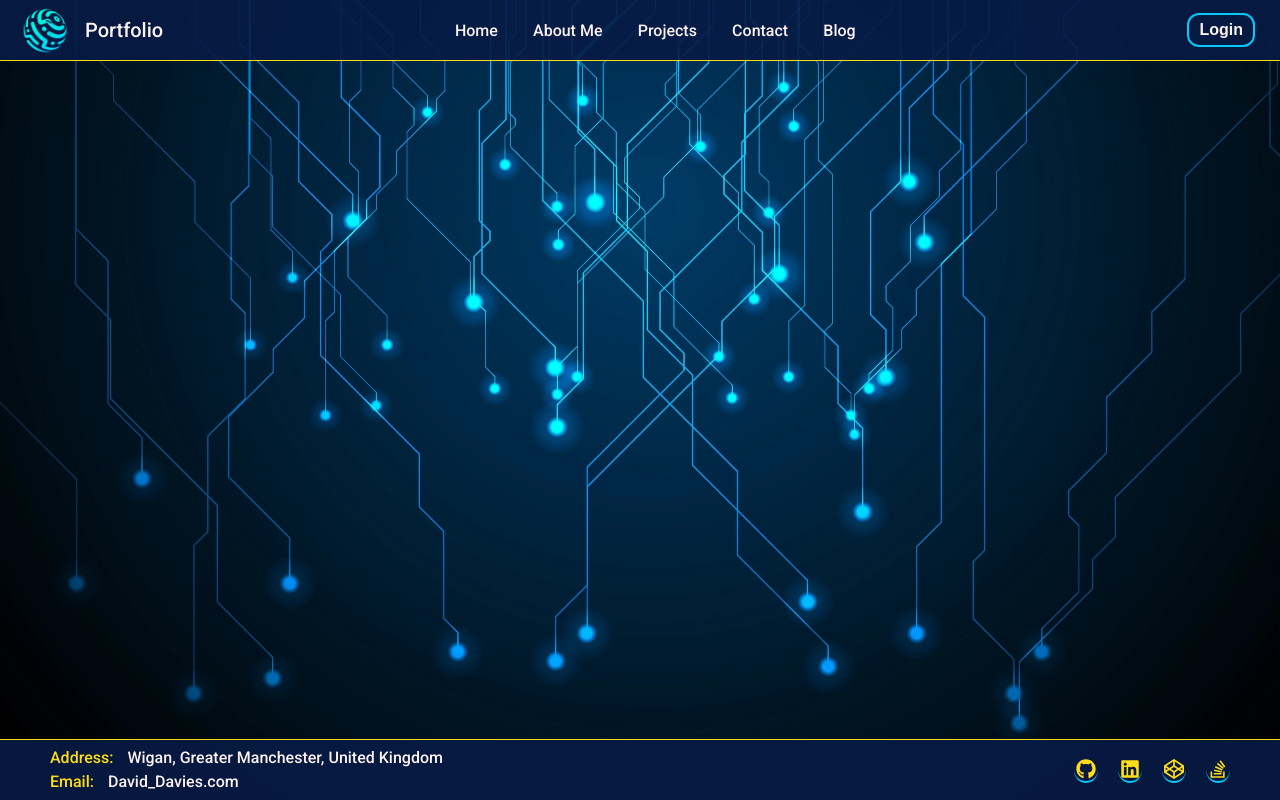
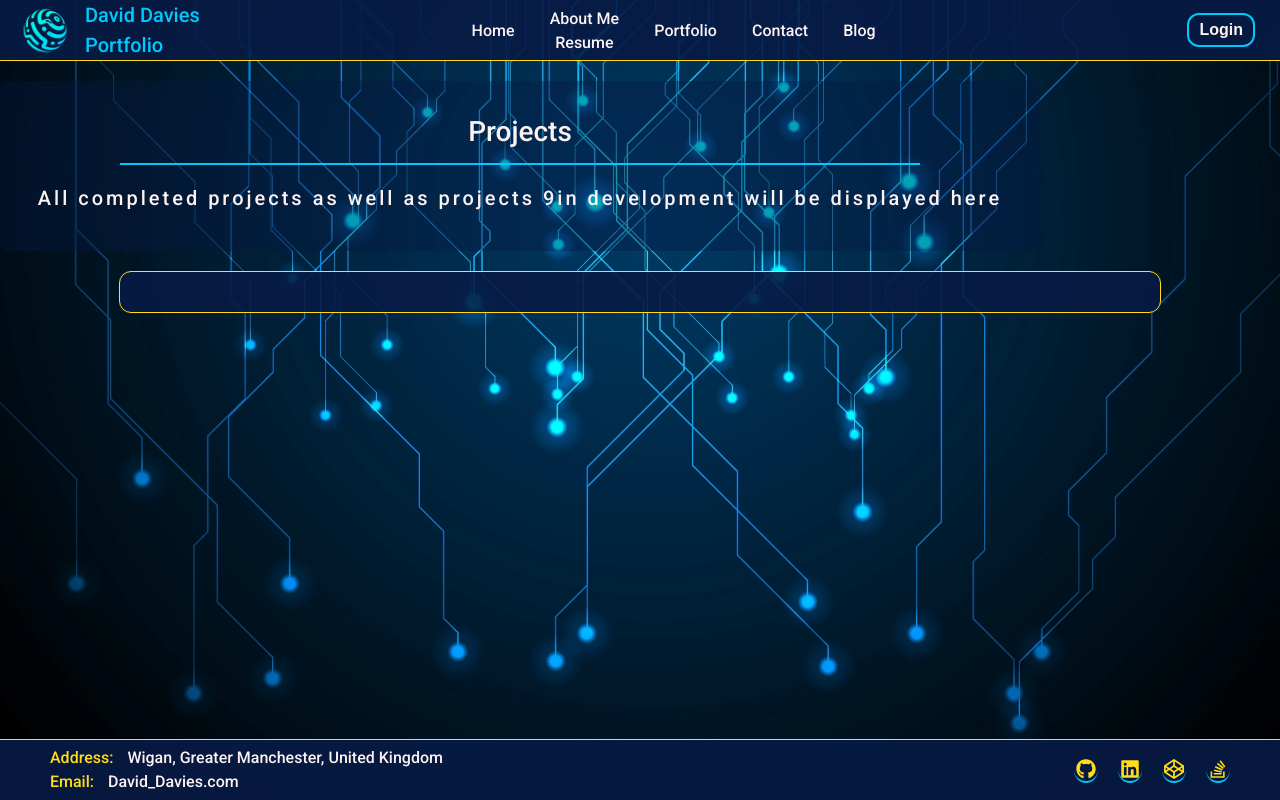
Before and after one commit to DaveyDavey1901/MFS20-React-Portfolio-DD, a React (Create React App) app in the folder client/: page /portfolio in a window 1280 px wide. Shown: the top 800 px of the page. Built offline with nearby package versions, Linux system fonts and the light colour scheme.

Commit message:
some changes to style and added a utils regex for checking emails

```diff
--- a/client/src/App.js
+++ b/client/src/App.js
@@ -7,7 +7,7 @@ import { Footer } from "./components/Footer";
 // pages
 import { Home } from "./Pages/Homepage";
 import { AboutMe } from "./Pages/AboutMe";
-import { Projects } from "./Pages/Projects";
+import { Portfolio } from "./Pages/Portfolio";
 import { Contact } from "./Pages/Contact";
 import { Blog } from "./Pages/Blog";
 import { Login} from "./Pages/Login";
@@ -23,7 +23,7 @@ function App() {
         <Routes>
           <Route path="/" element={<Home />} />
           <Route path="/about" element={<AboutMe />} />
-          <Route path="/projects" element={<Projects />} />
+          <Route path="/portfolio" element={<Portfolio />} />
           <Route path="/contact" element={<Contact />} />
           <Route path="/blog" element={<Blog />} />
           <Route path="/login" element={<Login />} />
--- a/client/src/Pages/Projects.jsx
+++ b/client/src/Pages/Portfolio.jsx
@@ -1,16 +1,16 @@
 import {PageHeading} from "../components/Shared/PageHeading";
 import { Container } from "../components/Shared/Container";
 
-export function Projects() {
+export function Portfolio() {
   return (
     <>
-      <Container>
         <PageHeading
           title={"Projects"}
           pageDetails={
             "All completed projects as well as projects 9in development will be displayed here"
           }
         />
+      <Container>
       </Container>
     </>
   );
--- a/client/src/components/Shared/Logo.jsx
+++ b/client/src/components/Shared/Logo.jsx
@@ -21,7 +21,7 @@ const LogoText = styled.h2`
   margin: 0;
   margin-left: 1rem;
   font-weight: 500;
-
+  color: #00c9fc;
 `;
 
 export function Logo(props) {
@@ -30,7 +30,7 @@ export function Logo(props) {
       <LogoImg>
         <img src={DDLogoImg} alt="Davids Logo" />
       </LogoImg>
-      <LogoText>Portfolio</LogoText>
+      <LogoText>David Davies <br /> Portfolio</LogoText>
     </LogoWrapper>
   );
 }
--- /dev/null
+++ b/client/src/components/Utils/helpers.jsx
@@ -0,0 +1,5 @@
+export function validateEmail(email) {
+  const re =
+    /^(([^<>()[\]\\.,;:\s@"]+(\.[^<>()[\]\\.,;:\s@"]+)*)|(".+"))@((\[[0-9]{1,3}\.[0-9]{1,3}\.[0-9]{1,3}\.[0-9]{1,3}\])|(([a-zA-Z\-0-9]+\.)+[a-zA-Z]{2,}))$/;
+  return re.test(String(email).toLowerCase());
+}
--- a/client/src/components/navbar/mobileNavLinks.jsx
+++ b/client/src/components/navbar/mobileNavLinks.jsx
@@ -67,12 +67,12 @@ export function MobileLinks(props) {
           </LinkItem>
           <LinkItem>
             <StyledLink to="/about">
-              About Me
+              About Me / Resume
             </StyledLink>
           </LinkItem>
           <LinkItem>
-            <StyledLink to="/projects">
-              Projects
+            <StyledLink to="/portfolio">
+              Portfolio
             </StyledLink>
           </LinkItem>
           <LinkItem>
--- a/client/src/components/navbar/navLinks.jsx
+++ b/client/src/components/navbar/navLinks.jsx
@@ -52,10 +52,14 @@ export function NavLinks(props) {
           <StyledLink to="/">Home</StyledLink>
         </LinkItem>
         <LinkItem>
-          <StyledLink to="/about">About Me</StyledLink>
+          <StyledLink to="/about">
+            About Me
+            <br />
+            Resume
+          </StyledLink>
         </LinkItem>
         <LinkItem>
-          <StyledLink to="/projects">Projects</StyledLink>
+          <StyledLink to="/portfolio">Portfolio</StyledLink>
         </LinkItem>
         <LinkItem>
           <StyledLink to="/contact">Contact</StyledLink>
```
